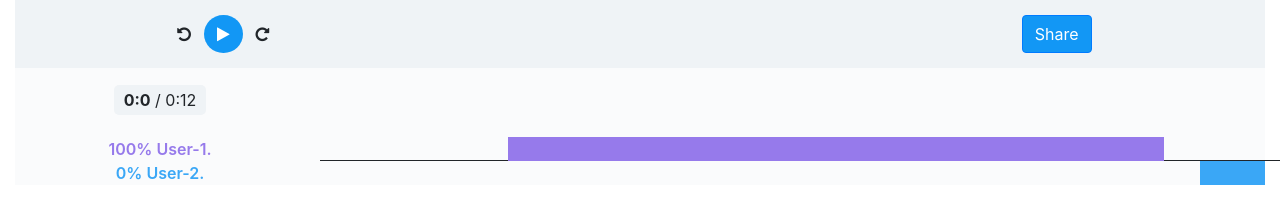
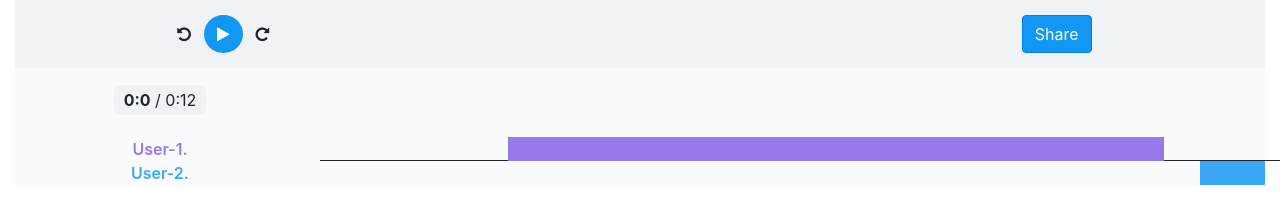
Before and after one commit to adewaskar/intel-conv, a React (Create React App) app: page / in a window 1280 px wide. Shown: the top 218 px of the page. Built offline with nearby package versions, Linux system fonts and the light colour scheme.

Commit message:
added styles to transcript

```diff
--- a/public/index.html
+++ b/public/index.html
@@ -26,7 +26,9 @@
     -->
     <link rel="stylesheet" href="https://stackpath.bootstrapcdn.com/font-awesome/4.7.0/css/font-awesome.min.css" integrity="sha384-wvfXpqpZZVQGK6TAh5PVlGOfQNHSoD2xbE+QkPxCAFlNEevoEH3Sl0sibVcOQVnN" crossorigin="anonymous">
      <link rel="stylesheet" href="https://stackpath.bootstrapcdn.com/bootstrap/4.5.2/css/bootstrap.min.css" integrity="sha384-JcKb8q3iqJ61gNV9KGb8thSsNjpSL0n8PARn9HuZOnIxN0hoP+VmmDGMN5t9UJ0Z" crossorigin="anonymous">
-        <title>React App</title>
+        <title>
+          Conversational Intelligence
+        </title>
   </head>
   <body>
     <noscript>You need to enable JavaScript to run this app.</noscript>
--- a/src/components/Header.js
+++ b/src/components/Header.js
@@ -1,11 +1,16 @@
 export const Header = ({player,setPlay})=>
 {
+    const play = player.play;
+    const newPlay = !play;
     return <div className="header">
         <div className="row">
             <div className="col-md-4">
                 <div className="controls">
                 <button className="btn btn-icon play-hover"><i className="fa fa-undo" aria-hidden="true"></i></button>
-                    <button onClick={()=>setPlay(!player.play)} className="btn btn-pause play-pause"><i className={`fa fa-${player.play ?'pause':'play'}`} aria-hidden="true"></i></button>
+                    <button onClick={() => {
+                        console.log(newPlay,'ttt')
+                        setPlay(newPlay)
+                    }} className="btn btn-pause play-pause"><i className={`fa fa-${play ?'pause':'play'}`} aria-hidden="true"></i></button>
                 <button className="btn btn-repeat play-hover"><i className="fa fa-repeat" aria-hidden="true"></i></button>
 
                 </div>
--- a/src/components/Main.js
+++ b/src/components/Main.js
@@ -41,6 +41,7 @@ export const Main = ({})=>
                 else {
                     audio.pause();
                 }
+
                 setPlayer({
                     play: play,
                     currentTime:player.currentTime
--- a/src/components/UserTranscript.js
+++ b/src/components/UserTranscript.js
@@ -11,7 +11,6 @@ export const UserTranscript = ({words,startTime,index,wordClick,currentTime,sear
             </div>
             <div className={`col-md-${index === 1 ? '10' : '9'} text`}>
                 {WORDS.map(w => {
-                    console.log(w,searchText,'searchTextsearchTextsearchTextsearchText')
                         const isSearch = searchText?(w.word.toLowerCase().includes(searchText.toLowerCase())):false;
                         if (isSearch)
                         {
--- a/src/components/UserWave.js
+++ b/src/components/UserWave.js
@@ -24,11 +24,12 @@ export const UserWave = ({transcript,total_time,index,setCurrentTime,currentTime
         totalOtherUserTime += (w.endTime - w.startTime);
     })
     const timeProgress = Math.round(totalUserTime / (totalUserTime + totalOtherUserTime));
-    console.log(totalUserTime,words,'words')
     const width = ((currentTime / total_time) * 100);
     return <div className="row">
         <div className="col-md-3">
-            <span class={`name-prog-${index}`}>{ (timeProgress)*100}% User-{index+1}.</span>
+            <span class={`name-prog-${index}`}>
+                {/* {(timeProgress) * 100}% */}
+                User-{index + 1}.</span>
       </div>
       <div  onClick={e => {
                 var rect = e.target.getBoundingClientRect();
```
